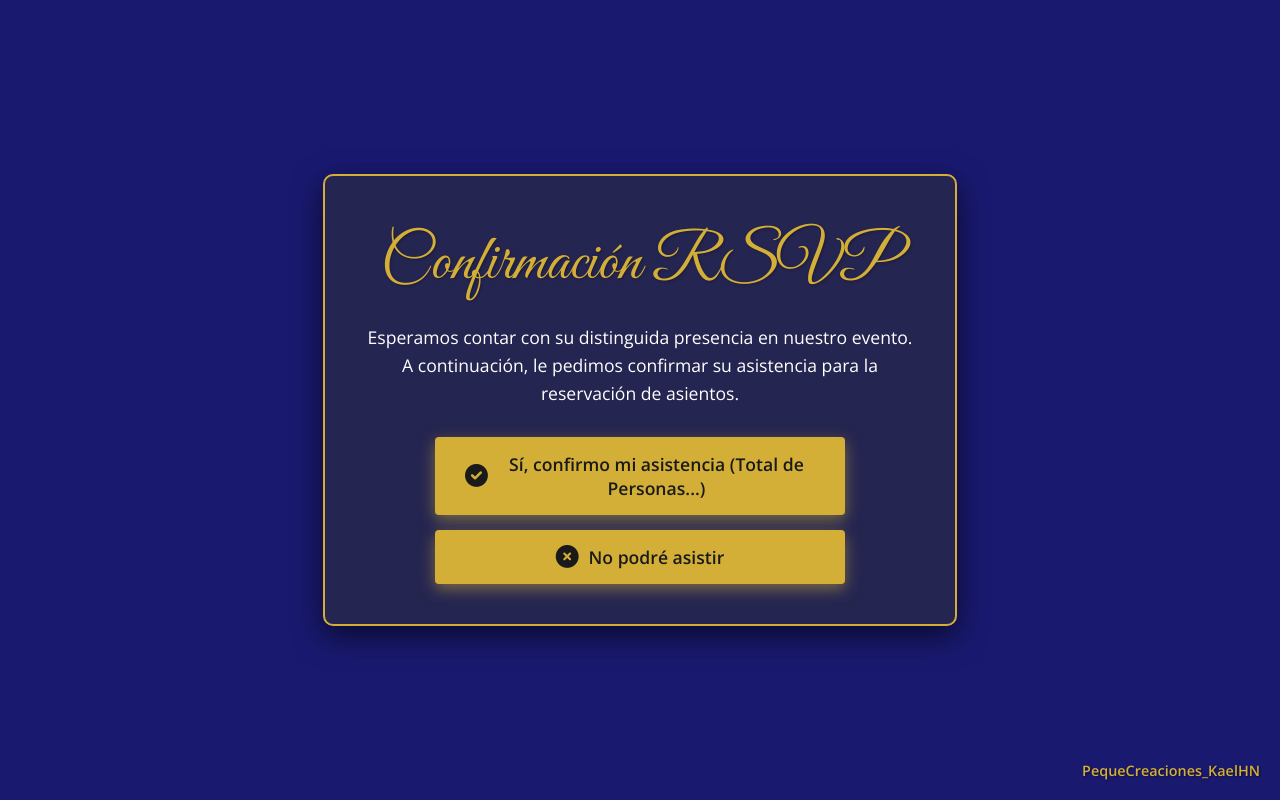
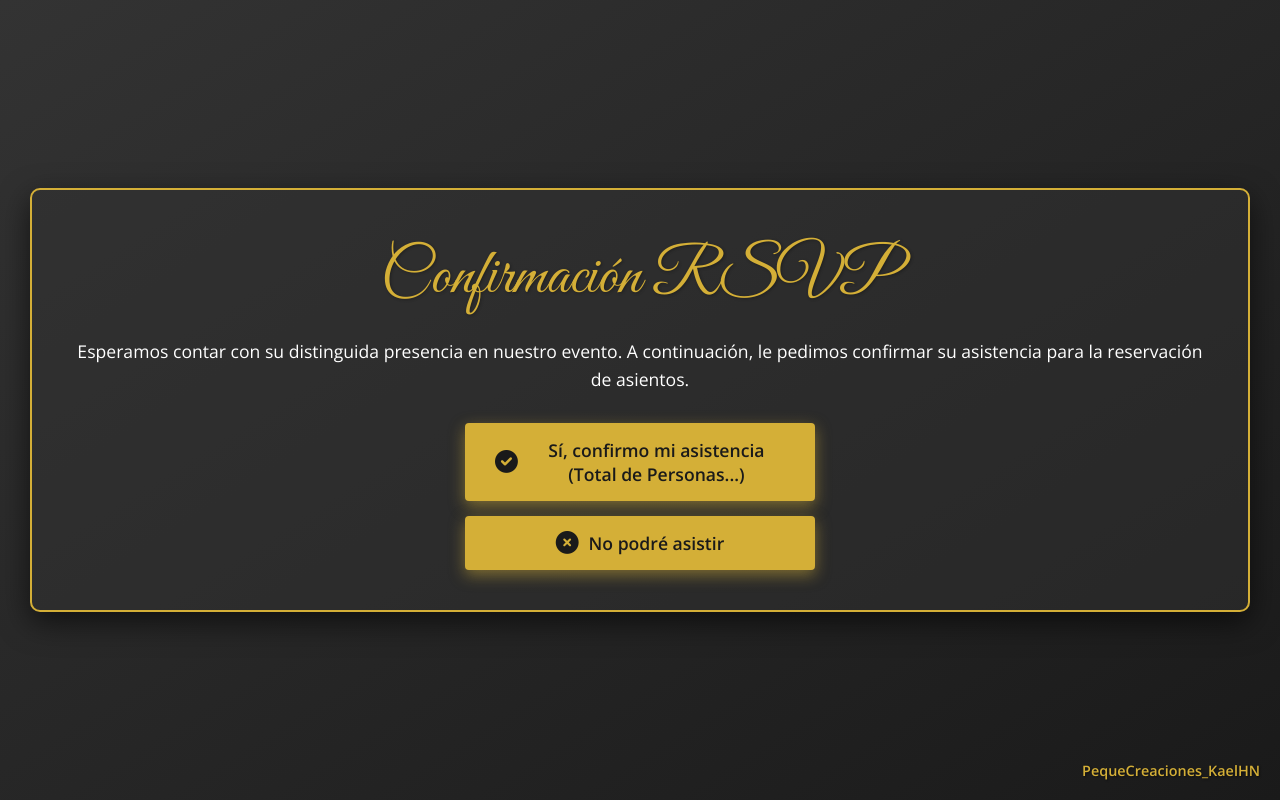
Before and after one commit to PequeCreacionesKaelHN/Invitaciones_Adultos, a plain HTML site: page index.html in a window 1280 px wide. Drawn offline with nearby package versions, Linux system fonts and the light colour scheme.

Commit message:
index.html

```diff
--- a/index.html
+++ b/index.html
@@ -20,6 +20,11 @@
     <link rel="stylesheet" href="https://cdnjs.cloudflare.com/ajax/libs/font-awesome/6.0.0-beta3/css/all.min.css">
 
   <style>
+    /* REGLA UNIVERSAL PARA CORREGIR PROBLEMAS DE ANCHO EN MÓVILES */
+    * {
+        box-sizing: border-box;
+    }
+
     /* Definición del color Oro */
     :root {
         --color-oro: #d4af37;
@@ -30,9 +35,7 @@
     body {
         margin: 0;
         font-family: 'Open Sans', sans-serif;
-
-            /* --- FONDO: Color Sólido Azul Medianoche --- */
-            background: #191970; /* Azul Medianoche */
+        background: linear-gradient(to bottom right, #333333, #1a1a1a);
         background-attachment: fixed;
         display: flex;
         justify-content: center;
@@ -45,7 +48,6 @@
 
     /* FONDO DE LA TARJETA (Gris oscuro semi-transparente 50%) */
     .contenedor-tarjeta {
-            /* Gris oscuro con 50% de opacidad para que combine con el fondo */
         background-color: rgba(51, 51, 51, 0.5);
         border-radius: 10px;
         padding: 40px;
@@ -55,17 +57,20 @@
         width: 100%;
         animation: fadeIn 1s ease-out;
         position: relative;
-            /* Marco dorado */
         border: 2px solid var(--color-oro);
-            color: #ffffff; /* Texto de la tarjeta en BLANCO */
+        color: #ffffff;
+
+        /* CORRECCIÓN EN MÓVILES */
+        max-width: calc(100% - 20px);
+        overflow-x: hidden;
     }
 
-        /* Título Principal (RSVP) - MÁS GRANDE Y ELEGANTE */
+    /* Título Principal (RSVP) - Elegantísimo */
     h1 {
-            font-family: 'Great Vibes', cursive; /* Fuente cursiva y elegante */
+        font-family: 'Great Vibes', cursive;
         font-weight: 400;
-            color: var(--color-oro); /* Color Oro */
-            font-size: 4.0em; /* Más grande para destacar */
+        color: var(--color-oro);
+        font-size: 4.0em;
         margin-top: 10px;
         margin-bottom: 20px;
         line-height: 1.2;
@@ -92,6 +97,11 @@
         font-size: 1.1em; font-weight: 600;
         transition: background-color 0.3s ease, transform 0.2s ease, box-shadow 0.3s ease;
         border: none; cursor: pointer; width: 100%; max-width: 350px; margin: 0 auto;
+
+        /* CORRECCIÓN DE TEXTO LARGO EN BOTONES */
+        white-space: normal;
+        word-wrap: break-word;
+        text-align: center;
     }
 
     .boton-wa i { margin-right: 10px; font-size: 1.3em; }
@@ -108,19 +118,18 @@
         box-shadow: 0 8px 20px rgba(212, 175, 55, 0.7);
     }
 
-        /* ******* MARCA EN LA ESQUINA INFERIOR DERECHA DE LA PANTALLA (FUERA DE LA TARJETA) ******* */
+    /* MARCA EN LA ESQUINA INFERIOR DERECHA DE LA PANTALLA (FUERA DE LA TARJETA) */
     .footer-marca {
-            position: fixed; /* Fija la posición en la pantalla */
+        position: fixed;
         bottom: 20px;
         right: 20px;
         font-size: 0.9em;
         color: var(--color-oro);
         font-weight: 600;
         font-family: 'Open Sans', sans-serif;
-            text-shadow: 1px 1px 2px rgba(0,0,0,0.5); /* Sombra fuerte para el fondo oscuro */
+        text-shadow: 1px 1px 2px rgba(0, 0, 0, 0.5);
         z-index: 99;
     }
-        /* **************************************************** */
 
     /* Animación de entrada de la tarjeta */
     @keyframes fadeIn {
@@ -130,7 +139,7 @@
 
     /* Responsive para pantallas pequeñas */
     @media (max-width: 600px) {
-            h1 { font-size: 3.0em; }
+        h1 { font-size: 3.5em; }
         .contenedor-tarjeta { padding: 25px; }
         .boton-wa { font-size: 1em; padding: 12px 25px; }
         .footer-marca { bottom: 10px; right: 10px; font-size: 0.8em; }
```
Lines whose indentation alone changed are shown as unchanged.
